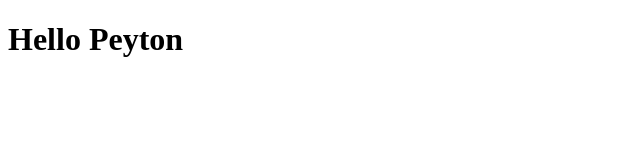
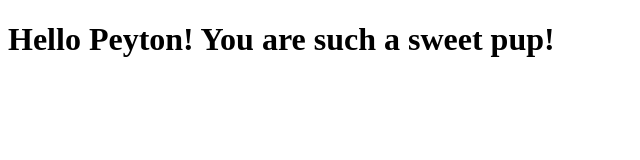
Before and after one commit to laylawu2/coursera-test, a plain HTML site: page site/index.html in a window 1280 px wide. Shown: the whole page, without its empty margins (0-640 px from the left). Drawn offline with Linux system fonts and the light colour scheme.

Commit message:
Small addition to our page content

```diff
--- a/site/index.html
+++ b/site/index.html
@@ -4,6 +4,6 @@
 	<title>Hello Peyton</title>
 </head>
 <body>
-<h1>Hello Peyton<h1>
+<h1>Hello Peyton! You are such a sweet pup!<h1>
 </body>
 </html>
```
